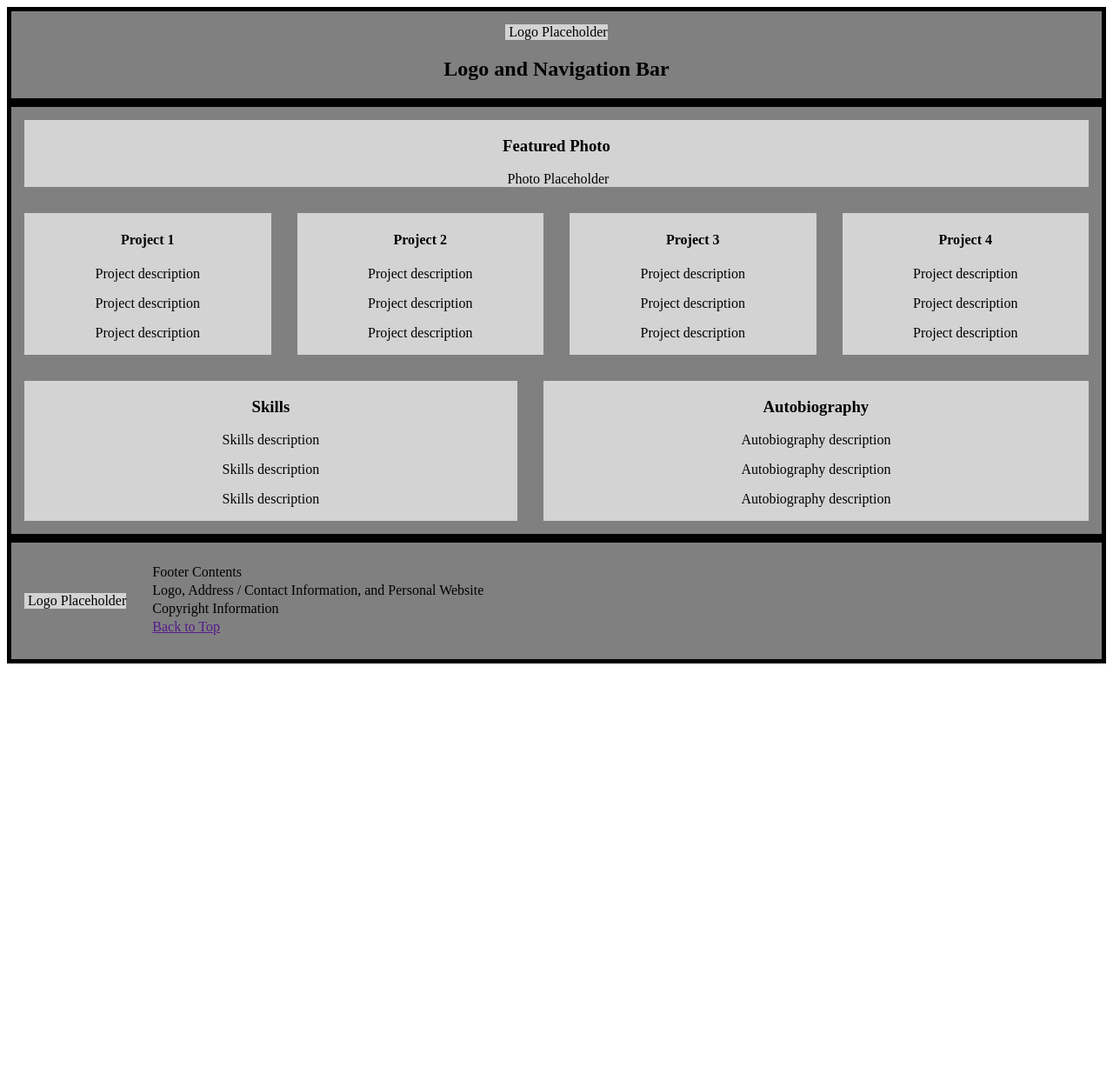
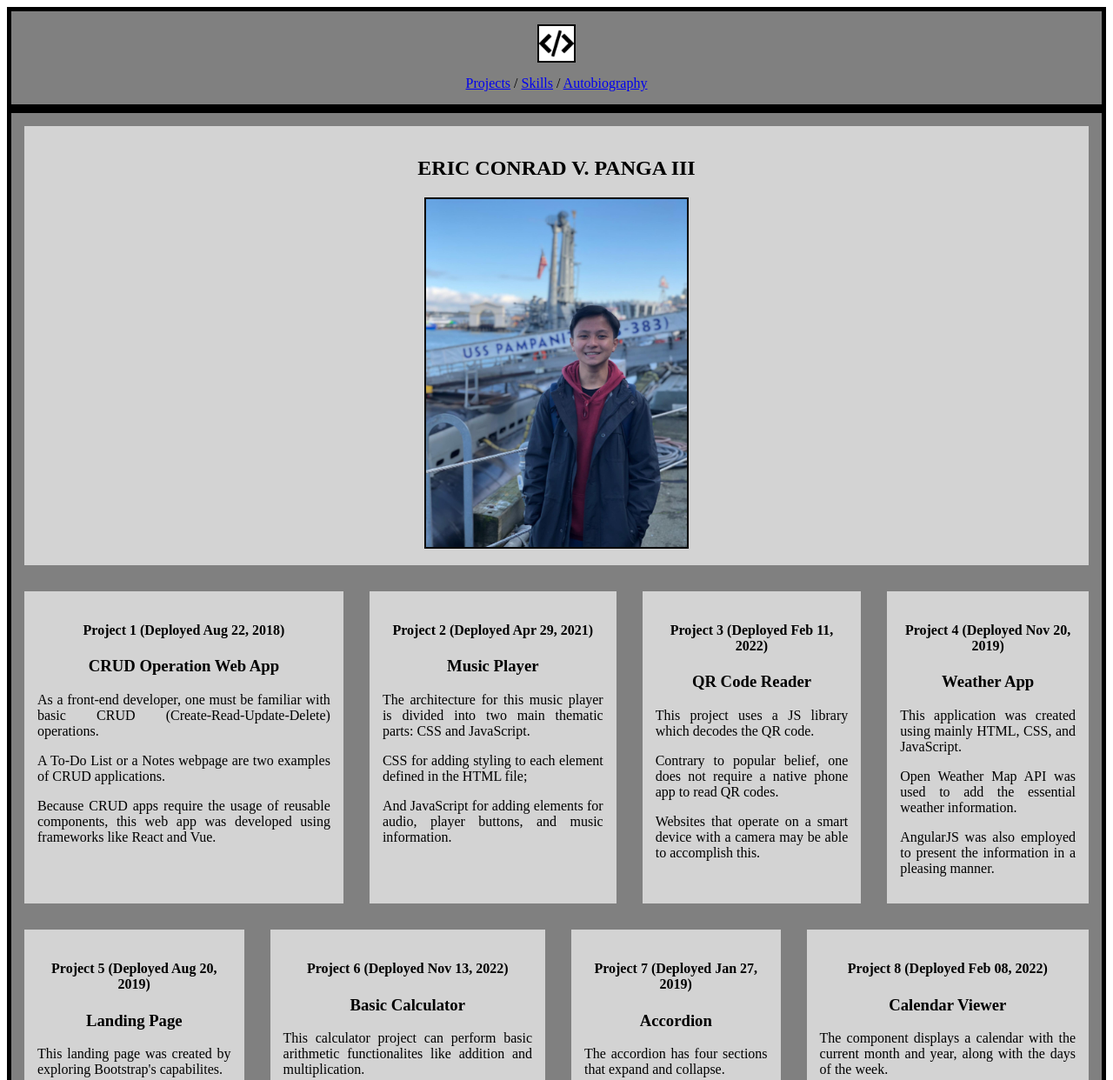
Before and after one commit to CMSC100-1S2324/my-github-page-ericpangaiii, a plain HTML site: page index.html in a window 1280 px wide. Shown: the top 1242 px of the page at 87% size. Before the commit the page ends 800 px from the top, so only its background shows below. Drawn offline with Linux system fonts and the light colour scheme.

Commit message:
chore: added logo, photo, and portfolio information

```diff
--- a/index.html
+++ b/index.html
@@ -1,87 +1,127 @@
 <!DOCTYPE html>
 <html>
     <head>
-        <title>Frontend Portfolio</title>
+        <title>Front-end Portfolio Website</title>
         <link rel="stylesheet" type="text/css" href="style.css"/>
     </head>
 
     <body>
         <div class="parent">
             <div class="flex-container top">
-                <div class="flex-item header-logo">
-                    <img src=""/>
-                    Logo Placeholder
-                </div>
+                <img src="./images/logo.jpg" style="height: 5vh; margin-top: 15px"/>
                 <div class="flex-item navigation-bar">
-                    <h2>Logo and Navigation Bar</h2>
+                    <a href="#projects">Projects</a> / <a href="#skills">Skills</a> / <a href="#bio">Autobiography</a>
                 </div>
             </div>
 
             <div class="flex-container middle">
                 <div class="flex-item">
-                    <h3>Featured Photo</h3>
-                    <img src=""/>
-                    Photo Placeholder
+                    <h2>ERIC CONRAD V. PANGA III</h2>
+                    <img src="./images/photo.jpg" style="height: 50vh"/>
+                </div>
+
+                <!-- sample front-end web development projects from the following references: -->
+                <!-- https://www.geeksforgeeks.org/top-10-front-end-web-development-projects-for-beginners/ -->
+                <!-- https://hackernoon.com/10-frontend-projects-to-take-your-coding-skills-to-the-next-level -->
+
+                <div class="flex-container projects" id="projects">
+                    <div class="flex-item">
+                        <h4>Project 1 (Deployed Aug 22, 2018)</h4>
+                        <h3>CRUD Operation Web App</h3>
+                        <p>As a front-end developer, one must be familiar with basic CRUD (Create-Read-Update-Delete) operations.</p>
+                        <p>A To-Do List or a Notes webpage are two examples of CRUD applications.</p>
+                        <p>Because CRUD apps require the usage of reusable components, this web app was developed using frameworks like React and Vue.</p>
+                    </div>
+
+                    <div class="flex-item">
+                        <h4>Project 2 (Deployed Apr 29, 2021)</h4>
+                        <h3>Music Player</h3>
+                        <p>The architecture for this music player is divided into two main thematic parts: CSS and JavaScript.</p>
+                        <p>CSS for adding styling to each element defined in the HTML file;</p>
+                        <p>And JavaScript for adding elements for audio, player buttons, and music information.</p>
+                    </div>
+
+                    <div class="flex-item">
+                        <h4>Project 3 (Deployed Feb 11, 2022)</h4>
+                        <h3>QR Code Reader</h3>
+                        <p>This project uses a JS library which decodes the QR code.</p>
+                        <p>Contrary to popular belief, one does not require a native phone app to read QR codes.</p>
+                        <p>Websites that operate on a smart device with a camera may be able to accomplish this.</p>
+                    </div>
+
+                    <div class="flex-item">
+                        <h4>Project 4 (Deployed Nov 20, 2019)</h4>
+                        <h3>Weather App</h3>
+                        <p>This application was created using mainly HTML, CSS, and JavaScript.</p>
+                        <p>Open Weather Map API was used to add the essential weather information.</p>
+                        <p>AngularJS was also employed to present the information in a pleasing manner.</p>
+                    </div>
                 </div>
 
                 <div class="flex-container projects">
                     <div class="flex-item">
-                        <h4>Project 1</h4>
-                        <p>Project description</p>
-                        <p>Project description</p>
-                        <p>Project description</p>
+                        <h4>Project 5 (Deployed Aug 20, 2019)</h4>
+                        <h3>Landing Page</h3>
+                        <p>This landing page was created by exploring Bootstrap's capabilites.</p>
+                        <p>Bootstrap streamlines any front-end developer's job and boosts their outputs.</p>
+                        <p>The user's time and name can be displayed from local storage.</p>
                     </div>
 
                     <div class="flex-item">
-                        <h4>Project 2</h4>
-                        <p>Project description</p>
-                        <p>Project description</p>
-                        <p>Project description</p>
+                        <h4>Project 6 (Deployed Nov 13, 2022)</h4>
+                        <h3>Basic Calculator</h3>
+                        <p>This calculator project can perform basic arithmetic functionalites like addition and multiplication.</p>
+                        <p>The user interface was designed with buttons and a display screen.</p>
+                        <p>CSS Grid was used to align the buttons and the screen.</p>
                     </div>
 
                     <div class="flex-item">
-                        <h4>Project 3</h4>
-                        <p>Project description</p>
-                        <p>Project description</p>
-                        <p>Project description</p>
+                        <h4>Project 7 (Deployed Jan 27, 2019)</h4>
+                        <h3>Accordion</h3>
+                        <p>The accordion has four sections that expand and collapse.</p>
+                        <p>The component was designed using HTML, CSS, JavaScript, and React.</p>
+                        <p>It is also responsive and displays correctly on different screen sizes.</p>
                     </div>
 
                     <div class="flex-item">
-                        <h4>Project 4</h4>
-                        <p>Project description</p>
-                        <p>Project description</p>
-                        <p>Project description</p>
+                        <h4>Project 8 (Deployed Feb 08, 2022)</h4>
+                        <h3>Calendar Viewer</h3>
+                        <p>The component displays a calendar with the current month and year, along with the days of the week.</p>
+                        <p>Users can navigate to previous and next months by clicking on buttons or arrows.</p>
+                        <p>It can also save events in local storage, so they persist between page reloads.</p>
+                    </div>
+                </div>
+
+                <!-- sample front-end developer skills from the following reference: -->
+                <!-- https://resumeworded.com/front-end-developer-resume-examples -->
+
+                <div class="flex-container skills-bio">
+                    <div class="flex-item" id="skills">
+                        <h3>Skills</h3>
+                        <p><b>Languages: </b>HTML, CSS, JavaScript, TypeScript</p>
+                        <p><b>Libraries: </b>React, jQuery</p>
+                        <p><b>Frameworks: </b>Angular.js, Vue.js, Bootstrap.js</p>
+                        <p><b>Testing: </b>Enzyme, Jest</p>
+                        <p><b>CI / CD: </b>Git</p>
+                        <p><b>Hard Skills: </b>Web Programming (Advanced), Networking, UI Designing</p>
                     </div>
 
-                </div>
-
-                <div class="flex-container skills-autobiography">
-                    <div class="flex-item">
-                        <h3>Skills</h3>
-                        <p>Skills description</p>
-                        <p>Skills description</p>
-                        <p>Skills description</p>
-                    </div>
-
-                    <div class="flex-item">
-                        <h3>Autobiography</h3>
-                        <p>Autobiography description</p>
-                        <p>Autobiography description</p>
-                        <p>Autobiography description</p>
+                    <div class="flex-item" id="bio">
+                        <h3>Profile</h3>
+                        <p>Courteous and enthusiastic, I am interested in IT and everything in its orbit. I recently began to be fascinated by web programming e.g. developing  apps and building websites.</p>
+                        <p>Hailing from the BS Computer Science degree program of UPLB and being invited to join my friend's start-up company, I gained experience in these areas.</p>
+                        <p>I am keen to gain more experience in this field. For this reason I am looking for a company to offer me a placement among their developers, specifically as a front-end software engineer.</p>
                     </div>
                 </div>
             </div>
 
             <div class="flex-container bottom">
-                <div class="flex-item footer-logo">
-                    <img src=""/>
-                    Logo Placeholder
-                </div>
+                <img src="./images/logo.jpg" style="height: 5vh; margin-left: 15px"/>
                 <div class="flex-item footer-content">
-                    <p>Footer Contents</p>
-                    <p>Logo, Address / Contact Information, and Personal Website</p>
-                    <p>Copyright Information</p>
-                    <a href="">Back to Top</a>
+                    <p><b>Footer Contents</b></p>
+                    <p>+63 977 241 9374 / evpanga2@up.edu.ph</p>
+                    <p>Copyright All Rights Reserved &copy 2023</p>
+                    <a href="#top">Back to Top</a>
                 </div>
             </div>
         </div>
--- a/style.css
+++ b/style.css
@@ -14,6 +14,7 @@
     background-color: lightgrey;
     text-align: center;
     margin: 15px;
+    padding: 15px;
 }
 
 .top, .middle, .bottom {
@@ -28,7 +29,7 @@
     flex-direction: column;
 }
 
-.projects, .skills-autobiography {
+.projects, .skills-bio {
     align-items: stretch;
     flex-direction: row;
 }
@@ -41,14 +42,6 @@
     margin: 0px;
 }
 
-.header-logo {
-    margin-bottom: 0;
-}
-
-.footer-logo {
-    flex: 0 0 auto;
-}
-
 .footer-content {
     line-height: 5px;
     text-align: left;
@@ -56,3 +49,11 @@
     overflow: hidden;
     white-space: nowrap;
 }
+
+p {
+    text-align: justify;
+}
+
+img {
+    border: 2px solid black;
+}
```
Also changed, not shown: images/logo.jpg (added), images/photo.jpg (added).
